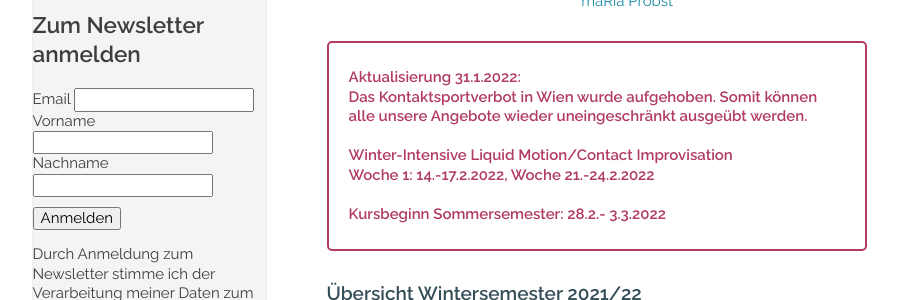
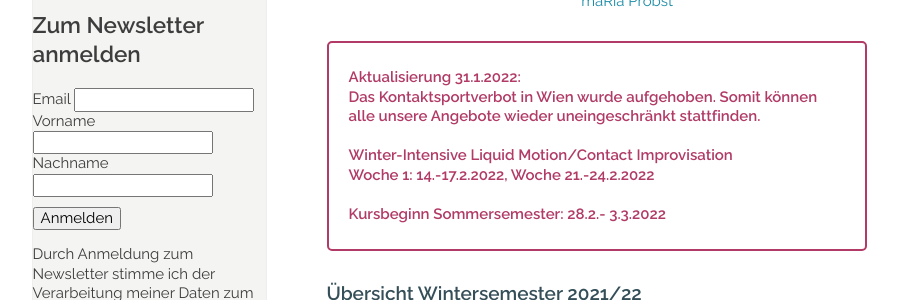
Before and after one commit to manulari/rollingpointat, a Jekyll site: the page built from _pages_de/index.md, in a window 1280 px wide and 900 px high, scrolled down 738 px. Shown: the part 172-472 px from the top of the window, without its empty margins (152-1050 px from the left). Built offline with Jekyll 4.4.1, drawn with Linux system fonts in a browser that asks for light colours; comment, search, counter and statistics services are not loaded.

Commit message:
Update page (de) “index”

```diff
--- a/_pages_de/index.md
+++ b/_pages_de/index.md
@@ -16,7 +16,7 @@ Fotocredit: Johannes Stolba
 <div class="imglink"><a target="_blank" href="https://www.youtube.com/embed/6A5otnVZAg4"><img src="/assets/uploads/video_vorschau_maria.png" alt="" /><div>Ganzheitliches Körpertraining mit maRia Probst</div></a></div>
 
 > **Aktualisierung 31.1.2022:**\
-> **Das Kontaktsportverbot in Wien wurde aufgehoben. Somit können alle unsere Angebote wieder uneingeschränkt ausgeübt werden.**\
+> **Das Kontaktsportverbot in Wien wurde aufgehoben. Somit können alle unsere Angebote wieder uneingeschränkt stattfinden.**\
 > \
 > **Winter-Intensive Liquid Motion/Contact Improvisation**\
 > **Woche 1: 14.-17.2.2022, Woche 21.-24.2.2022**\
```
